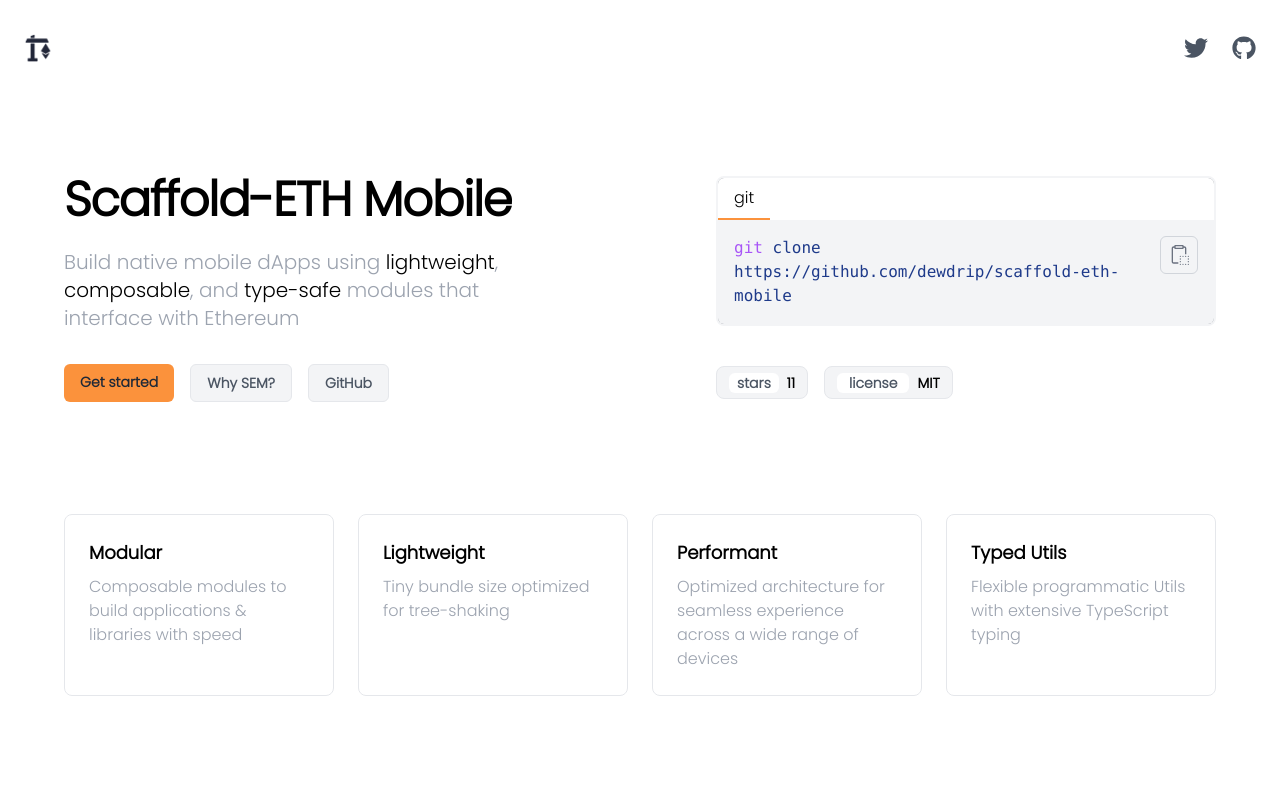
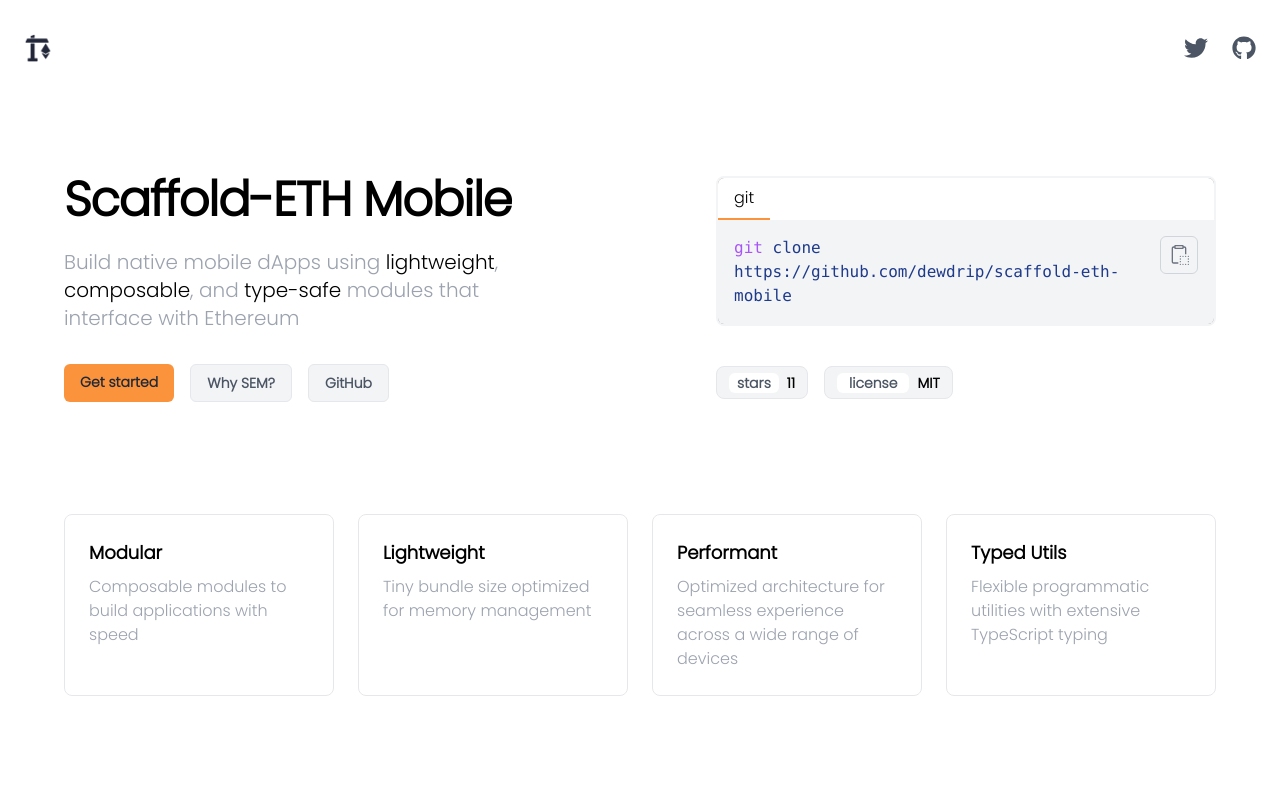
Before and after one commit to ValentineCodes/ethmobile, a Next.js app: page / in a window 1280 px wide. Shown: the top 800 px of the page. Built offline with nearby package versions, Linux system fonts and the light colour scheme.

Commit message:
refactor: improve benefits description

```diff
--- a/components/Hero.tsx
+++ b/components/Hero.tsx
@@ -129,13 +129,13 @@
         <div className="p-6 bg-transparent border border-gray-200 rounded-lg backdrop-blur-sm">
           <h3 className="text-lg font-bold mb-2">Modular</h3>
           <p className="text-gray-400">
-            Composable modules to build applications & libraries with speed
+            Composable modules to build applications with speed
           </p>
         </div>
         <div className="p-6 bg-transparent border border-gray-200 rounded-lg backdrop-blur-sm">
           <h3 className="text-lg font-bold mb-2">Lightweight</h3>
           <p className="text-gray-400">
-            Tiny bundle size optimized for tree-shaking
+            Tiny bundle size optimized for memory management
           </p>
         </div>
         <div className="p-6 bg-transparent border border-gray-200 rounded-lg backdrop-blur-sm">
@@ -148,7 +148,7 @@
         <div className="p-6 bg-transparent border border-gray-200 rounded-lg backdrop-blur-sm">
           <h3 className="text-lg font-bold mb-2">Typed Utils</h3>
           <p className="text-gray-400">
-            Flexible programmatic Utils with extensive TypeScript typing
+            Flexible programmatic utilities with extensive TypeScript typing
           </p>
         </div>
       </div>
```
